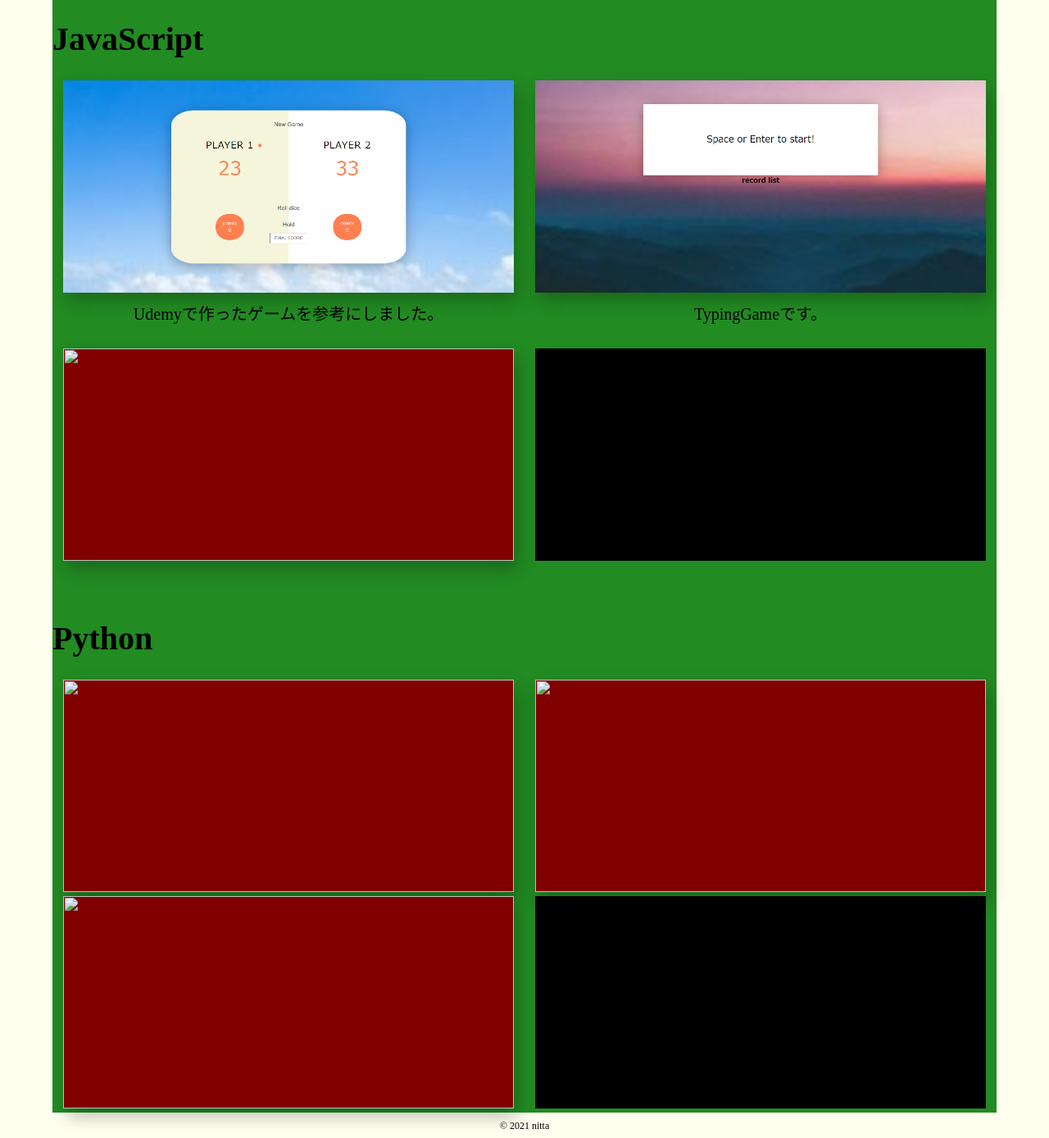
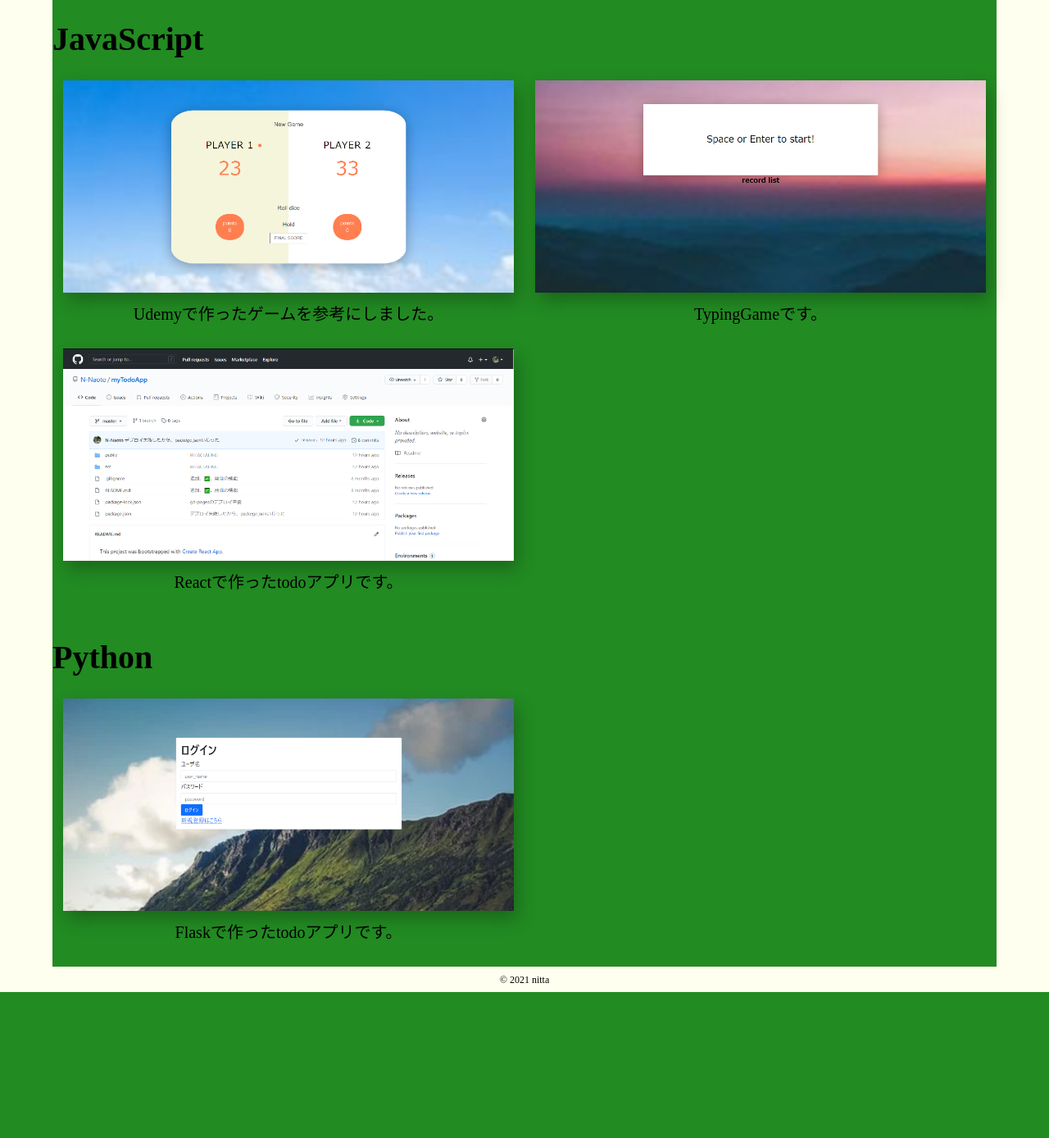
Before and after one commit to N-Naoto/portfolio, a Flask app: page /works in a window 1280 px wide. Shown: the part 588-1976 px from the top of the page at 82% size. After the commit the page ends 1798 px from the top, so only its background shows below. Run offline with Flask 2, Linux system fonts and the light colour scheme.

Commit message:
pythonの作品の結合 顔の変更 クリックしたら新しいタブで表示

```diff
--- a/app.py
+++ b/app.py
@@ -40,7 +40,4 @@ def work_js2():
 
 
 if __name__ == '__main__':
-    #############################################
-    ###### デプロイするときはdebug=Trueを消す######
-    #############################################
-    app.run()
+    app.run(debug=True)
--- a/static/css/works.css
+++ b/static/css/works.css
@@ -11,7 +11,9 @@ body::-webkit-scrollbar {
     margin: 0 auto;
     background-color: forestgreen;
 }
-.section_html_css {
+.section_html_css,
+.section_javascript,
+.section_python {
     width: 100%;
 }
 
@@ -42,14 +44,14 @@ body::-webkit-scrollbar {
 
 /* .wrapper_html_css::after, */
 .wrapper_javascript::after,
-.wrapper_python::after {
+.wrapper_python::after{
     display: block;
     content:"";
     /* width: 400px;
     height: 250px; */
     width: 550px;
     height: 259px;
-    background-color: black;
+    /* background-color: black; */
 }
 
 .box {
--- a/templates/about.html
+++ b/templates/about.html
@@ -7,7 +7,7 @@
 <h1 class='first_title'>about</h1>
 <div class="wrapper_about">
     <div class="face_section">
-        <img src="static\images\face.png" alt="顔写真">
+        <img src="static\images\myface.png" alt="顔写真">
     </div>
     <div class="text_section">
         <section>
@@ -31,14 +31,12 @@
         <li>HTML</li>
         <li>CSS</li>
         <li>Javascript</li>
-        <li>React</li>
         <li>Python</li>
     </ul>
     <ul class='lang_level'>
         <li>★★★★☆</li>
         <li>★★★☆☆</li>
         <li>★★★☆☆</li>
-        <li>★☆☆☆☆</li>
         <li>★★☆☆☆</li>
     </ul>
 </div>
--- a/templates/index.html
+++ b/templates/index.html
@@ -7,7 +7,7 @@
 <h1 class='first_title'>top</h1>
 <div class="wrapper">
     <div class="face_section">
-        <img src="static\images\face.png" alt="顔写真">
+        <img src="static\images\myface.png" alt="顔写真">
     </div>
     <div class="text_section">
         <section>
@@ -18,7 +18,6 @@
             <ul>
                 <li>HTML&CSS</li>
                 <li>JavaScript</li>
-                <li>React</li>
                 <li>Python</li>
             </ul>
         </section>
--- a/templates/works.html
+++ b/templates/works.html
@@ -11,13 +11,13 @@
         <h1>HTML＆CSS</h1>
         <div class="wrapper_html_css">
             <div class="work_box">
-                <a href="/works/html&css_1">
+                <a href="/works/html&css_1" target="_blank">
                     <img src="../static/images/html&css_1/html&css_1.png" alt="HTML＆CSSの模写サイト1" class="box">
                 </a>
                 <p>プログラミングスクールの課題</p>
             </div>
             <div class="work_box">
-                <a href="/works/html&css_2">
+                <a href="/works/html&css_2" target="_blank">
                     <img src="../static/images/html&css_2/html&css_2.png" alt="HTML＆CSSの模写サイト2" class="box">
                 </a>
                 <p>右も左もわからない状態で初めて模写したサイト</p>
@@ -28,37 +28,36 @@
         <h1>JavaScript</h1>
         <div class="wrapper_javascript">
             <div class="work_box">
-                <a href="/works/js_1">
+                <a href="/works/js_1" target="_blank">
                     <img src="../static/images/js_1/js_1.png" alt="JavaScriptで作ったゲーム1" class="box">
                 </a>
                 <p>Udemyで作ったゲームを参考にしました。</p>
             </div>
             <div class="work_box">
-                <a href="/works/js_2">
+                <a href="/works/js_2" target="_blank">
                     <img src="../static/images/js_2/js_2.png" alt="JavaScriptで作ったゲーム2" class="box">
                 </a>
                 <p>TypingGameです。</p>
             </div>
             <div class="work_box">
-                <a href="/works">
-                    <img src="" alt="" class="box">
+                <a href="https://github.com/N-Naoto/myTodoApp" target="_blank">
+                    <img src="../static/images/js_3/js_3.png" alt="Reactで作ったアプリ1" class="box">
                 </a>
-                <p></p>
+                <p>Reactで作ったtodoアプリです。</p>
             </div>
         </div>
     </div>
     <div class="section_python">
         <h1>Python</h1>
         <div class="wrapper_python">
-            <a href="/works">
-                <img src="" alt="" class="box">
-            </a>
-            <a href="/works">
-                <img src="" alt="" class="box">
-            </a>
-            <a href="/works">
-                <img src="" alt="" class="box">
-            </a>
+            <div class="work_box">
+                <a href="https://login-todo.herokuapp.com/top" target="_blank">
+                    <img src="../static/images/py_1/py_1.png" alt="Flaskで作ったアプリ1" class="box">
+                </a>
+                <p>Flaskで作ったtodoアプリです。</p>
+            </div>
+
+
         </div>
     </div>
 
--- a/templates/works/js_2.html
+++ b/templates/works/js_2.html
@@ -2,7 +2,7 @@
 <html lang="ja">
 <head>
     <meta charset="UTF-8">
-    <title>サイコロゲーム</title>
+    <title>タイピングゲーム</title>
     <link rel="stylesheet" href="../../static/css/works/js_2/style.css">
 </head>
 <body>
```
Also changed, not shown: todo.md (+2 -2 lines), static/images/js_3/js_3.png (added), static/images/myface.png (added), static/images/py_1/py_1.png (added).
